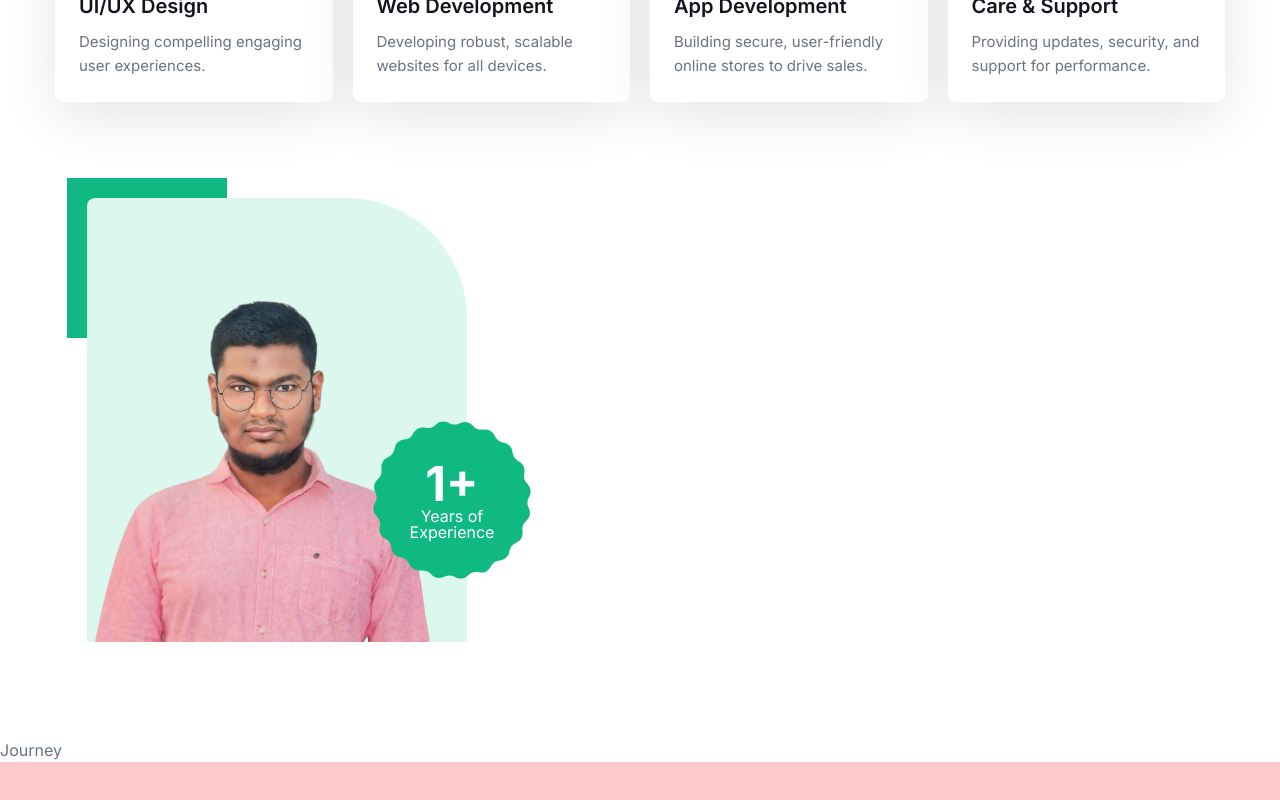
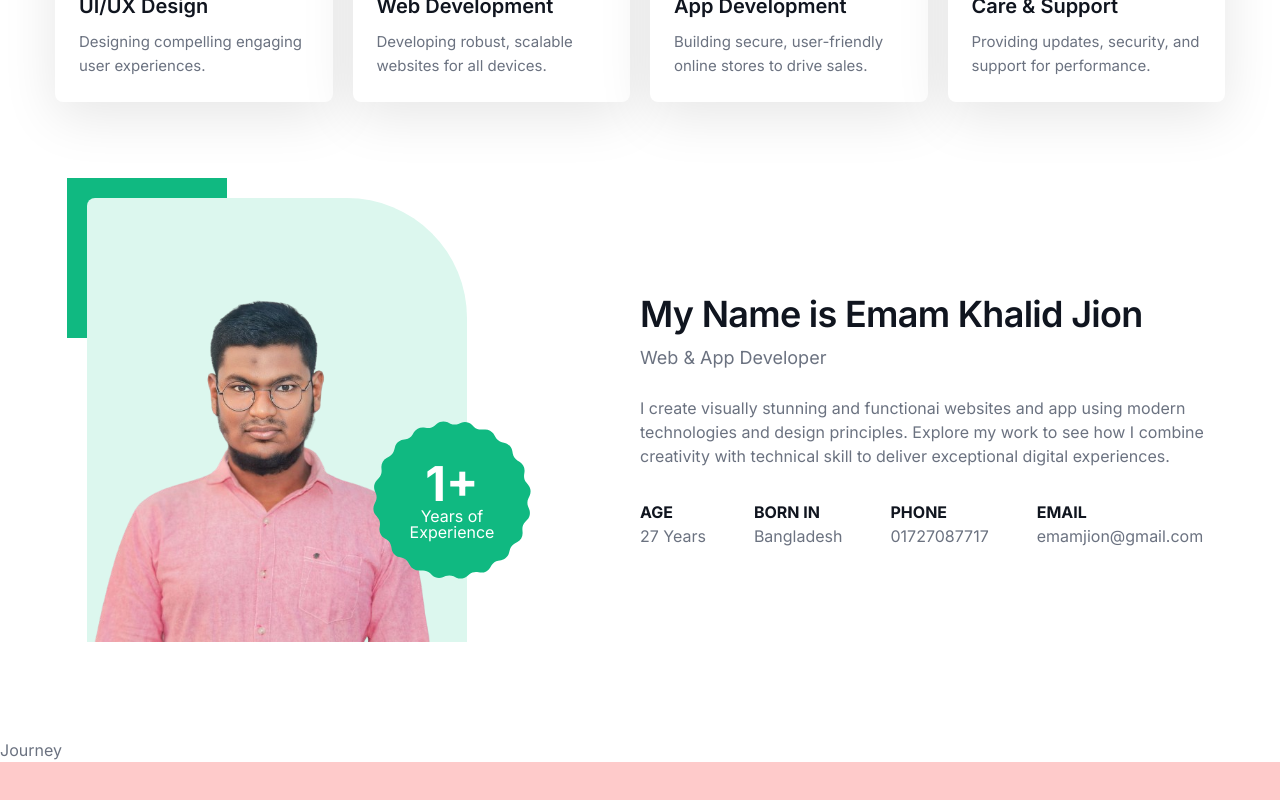
Before and after one commit to emamjion/emam-jion, a Next.js app: page / in a window 1280 px wide. Shown: the part 838-1638 px from the top of the page. Built offline with nearby package versions, Linux system fonts and the light colour scheme.

Commit message:
About section design completed

```diff
--- a/src/components/About.tsx
+++ b/src/components/About.tsx
@@ -1,12 +1,14 @@
 "use client";
 import { motion } from "framer-motion";
 import Image from "next/image";
+import AnimatedText from "./AnimatedText";
 
 const About = () => {
   return (
     <section className="relative pt-12 pb-24" id="about">
       <div className="container mx-auto h-full">
         <div className="h-full flex items-center justify-center">
+          {/* image + shapes */}
           <div className="hidden xl:flex flex-1 pl-8">
             <div className="relative w-full max-w-[380px]">
               {/* shape */}
@@ -52,6 +54,45 @@ const About = () => {
               </div>
             </div>
           </div>
+          {/* text */}
+          <div className="text-center xl:text-left w-full xl:w-[50%] mx-auto xl:mx-0 flex flex-col gap-6">
+            <div>
+              <AnimatedText
+                text="My Name is Emam Khalid Jion"
+                textStyles="mb-2 text-primary text-[36px] tracking-[-0.02em] leading-[44px] font-semibold"
+              />
+              <p className="text-lg">Web & App Developer</p>
+            </div>
+            <p className="max-w-[680px] mx-auto xl:mx-0 mb-2">
+              I create visually stunning and functionai websites and app using
+              modern technologies and design principles. Explore my work to see
+              how I combine creativity with technical skill to deliver
+              exceptional digital experiences.
+            </p>
+            {/* info items */}
+            <div className="flex flex-col lg:flex-row gap-8 xl:gap-12 max-w-max mx-auto xl:mx-0 items-center">
+              {/* item 1 */}
+              <div className="max-w-max">
+                <div className="uppercase font-bold text-primary">Age</div>
+                <p>27 Years</p>
+              </div>
+              {/* item 2 */}
+              <div className="max-w-max">
+                <div className="uppercase font-bold text-primary">Born in</div>
+                <p>Bangladesh</p>
+              </div>
+              {/* item 3 */}
+              <div className="max-w-max">
+                <div className="uppercase font-bold text-primary">Phone</div>
+                <p>01727087717</p>
+              </div>
+              {/* item 4 */}
+              <div className="max-w-max">
+                <div className="uppercase font-bold text-primary">Email</div>
+                <p>emamjion@gmail.com</p>
+              </div>
+            </div>
+          </div>
         </div>
       </div>
     </section>
```
